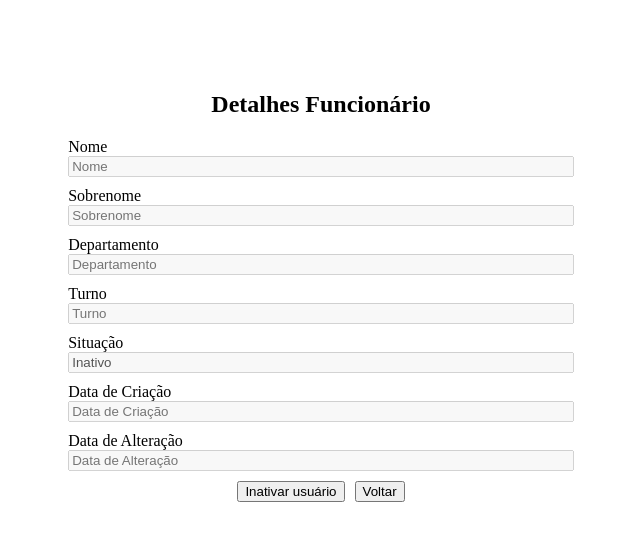
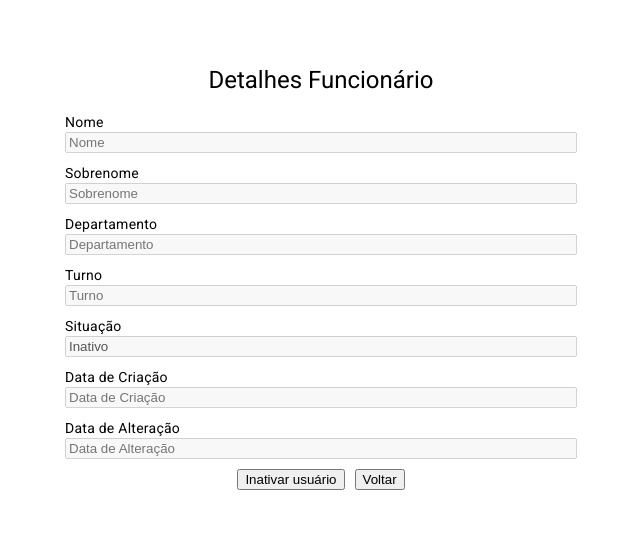
Before and after one commit to VictorOdarp/projeto-angular, an Angular app: page /detalhes/1 in a window 1280 px wide. Shown: the top 540 px of the page, without its empty margins (319-959 px from the left). Built offline with nearby package versions, Linux system fonts and the light colour scheme; no server answers.

Commit message:
Iniciando a estilização e função excluir com o Angular Material

```diff
--- a/angular.json
+++ b/angular.json
@@ -25,6 +25,7 @@
               "src/assets"
             ],
             "styles": [
+              "@angular/material/prebuilt-themes/pink-bluegrey.css",
               "src/styles.css"
             ],
             "scripts": [],
@@ -95,6 +96,7 @@
               "src/assets"
             ],
             "styles": [
+              "@angular/material/prebuilt-themes/pink-bluegrey.css",
               "src/styles.css"
             ],
             "scripts": []
--- a/package.json
+++ b/package.json
@@ -12,10 +12,12 @@
   "private": true,
   "dependencies": {
     "@angular/animations": "^17.3.0",
+    "@angular/cdk": "^17.3.10",
     "@angular/common": "^17.3.0",
     "@angular/compiler": "^17.3.0",
     "@angular/core": "^17.3.0",
     "@angular/forms": "^17.3.0",
+    "@angular/material": "^17.3.10",
     "@angular/platform-browser": "^17.3.0",
     "@angular/platform-browser-dynamic": "^17.3.0",
     "@angular/platform-server": "^17.3.0",
--- a/src/app/app.config.ts
+++ b/src/app/app.config.ts
@@ -4,7 +4,8 @@
 import { routes } from './app.routes';
 import { provideClientHydration } from '@angular/platform-browser';
 import { provideHttpClient } from '@angular/common/http';
+import { provideAnimationsAsync } from '@angular/platform-browser/animations/async';
 
 export const appConfig: ApplicationConfig = {
-  providers: [provideRouter(routes), provideClientHydration(), provideHttpClient()]
+  providers: [provideRouter(routes), provideClientHydration(), provideHttpClient(), provideAnimationsAsync()]
 };
--- a/src/app/pages/detalhes/detalhes.component.ts
+++ b/src/app/pages/detalhes/detalhes.component.ts
@@ -34,7 +34,7 @@
 
   InativaFuncionario(){
      this.funcionarioService.InativaFuncionario(this.id).subscribe((data) => {
-      window.location.href = "/";
+      location.assign("/");
     });
   }
 
--- a/src/index.html
+++ b/src/index.html
@@ -6,8 +6,10 @@
   <base href="/">
   <meta name="viewport" content="width=device-width, initial-scale=1">
   <link rel="icon" type="image/x-icon" href="favicon.ico">
+  <link href="https://fonts.googleapis.com/css2?family=Roboto:wght@300;400;500&display=swap" rel="stylesheet">
+  <link href="https://fonts.googleapis.com/icon?family=Material+Icons" rel="stylesheet">
 </head>
-<body>
+<body class="mat-typography">
   <app-root></app-root>
 </body>
 </html>
--- a/src/styles.css
+++ b/src/styles.css
@@ -1 +1,4 @@
 /* You can add global styles to this file, and also import other style files */
+
+html, body { height: 100%; }
+body { margin: 0; font-family: Roboto, "Helvetica Neue", sans-serif; }
```
Also changed, not shown: 1 other file (tests, documents, lock files or other folders).
